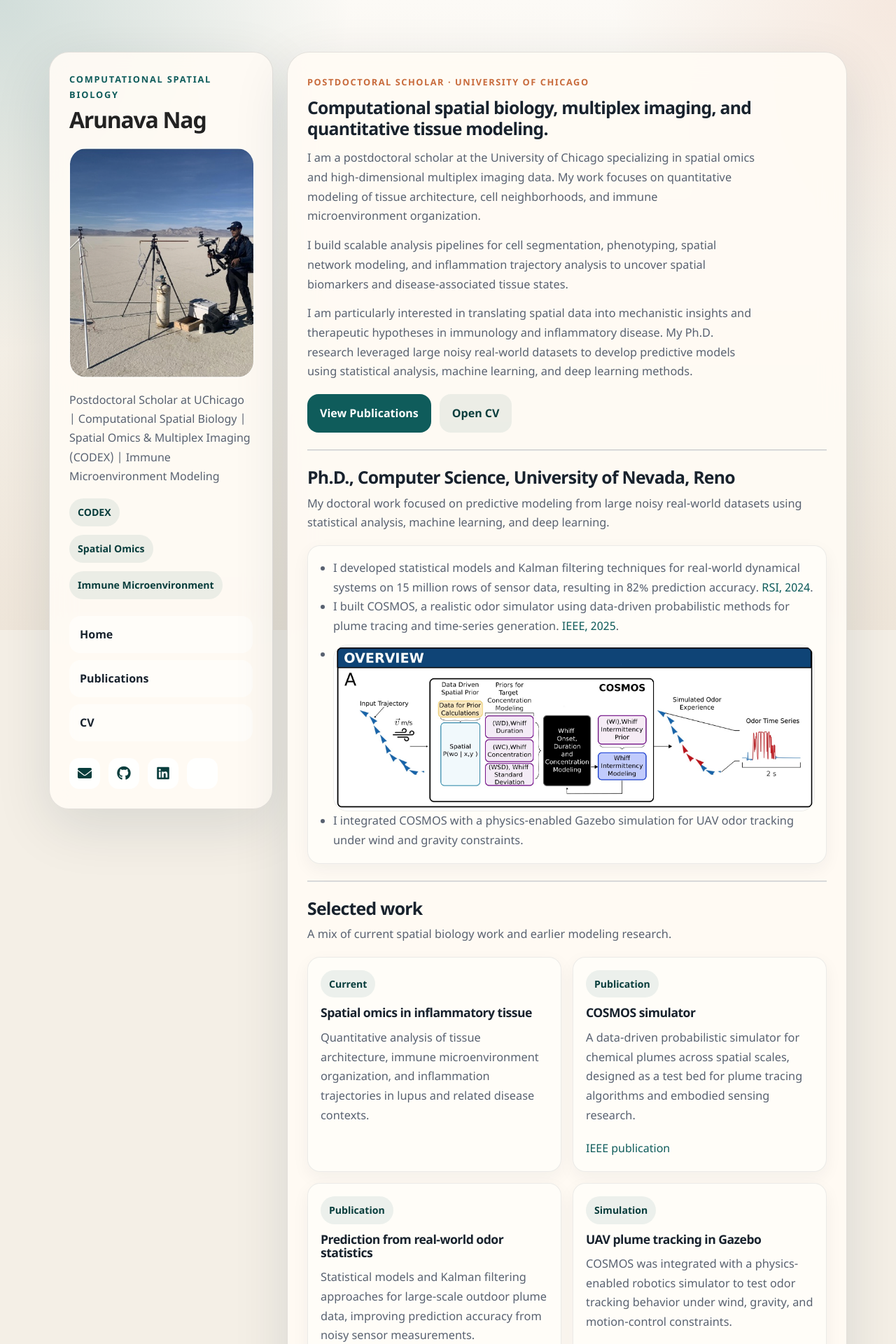
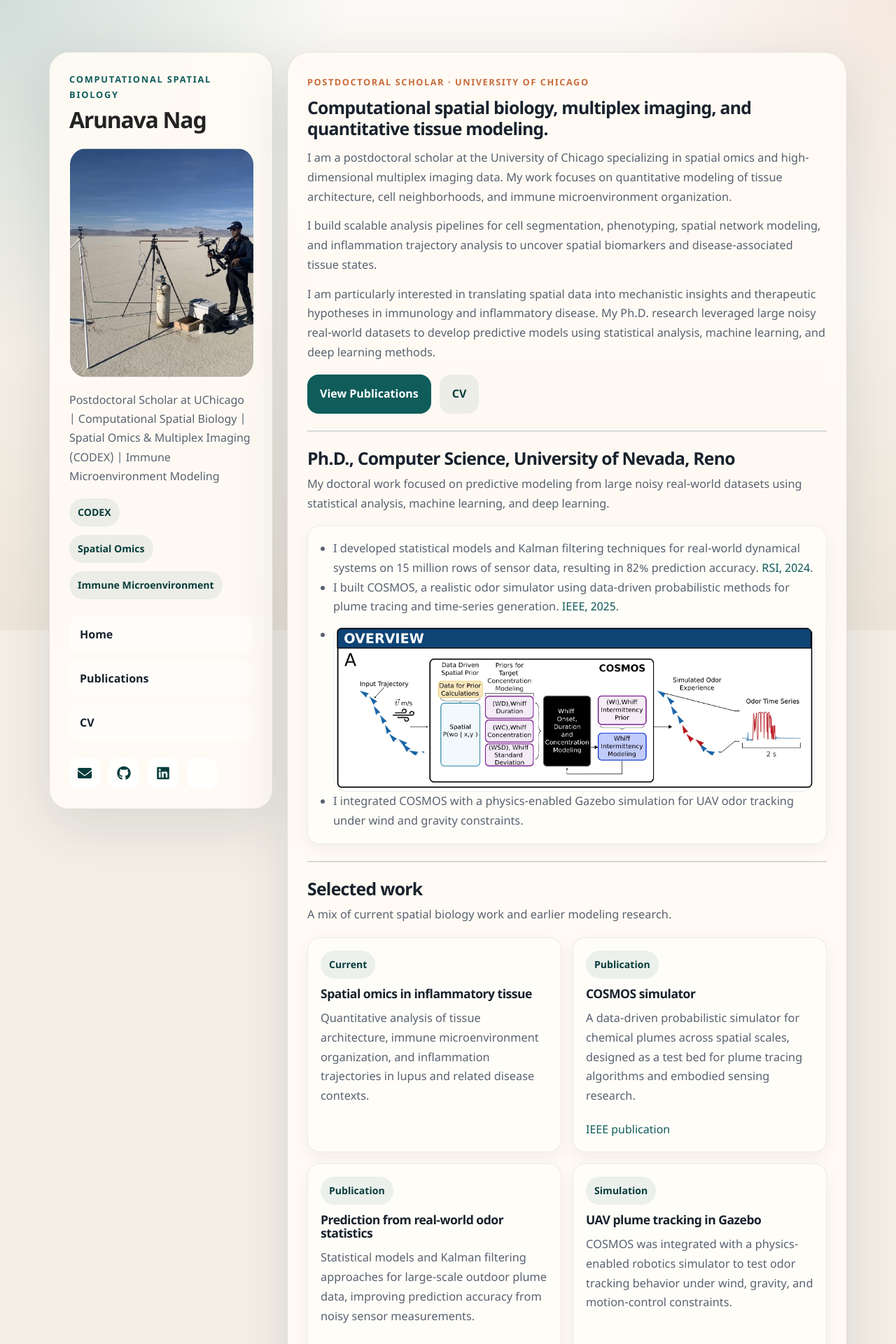
Before and after one commit to arunavanag591/mypage, a Jekyll site: the page built from index.md, in a window 1280 px wide. Shown: the top 1920 px of the page at 70% size. Built offline with Jekyll 4.4.1, drawn with Linux system fonts in a browser that asks for light colours; a style sheet for code colours, icons or effects is not loaded.

Commit message:
updated style

```diff
--- a/assets/css/style.scss
+++ b/assets/css/style.scss
@@ -201,7 +201,6 @@
   float: none;
   padding-bottom: 0;
   margin: 0;
-  max-width: 860px;
 }
 
 .site-main hr {
@@ -250,7 +249,7 @@
 }
 
 .hero-lead {
-  max-width: 72ch;
+  max-width: none;
   margin: 0 0 14px;
   font-size: 1rem;
 }
--- a/index.md
+++ b/index.md
@@ -17,7 +17,7 @@
   </p>
   <div class="hero-actions">
     <a class="button-link" href="{{ site.baseurl }}/publications/">View Publications</a>
-    <a class="button-link secondary" href="{{ site.baseurl }}/resume/">Open CV</a>
+    <a class="button-link secondary" href="{{ site.baseurl }}/resume/">CV</a>
   </div>
 </section>
 
```
